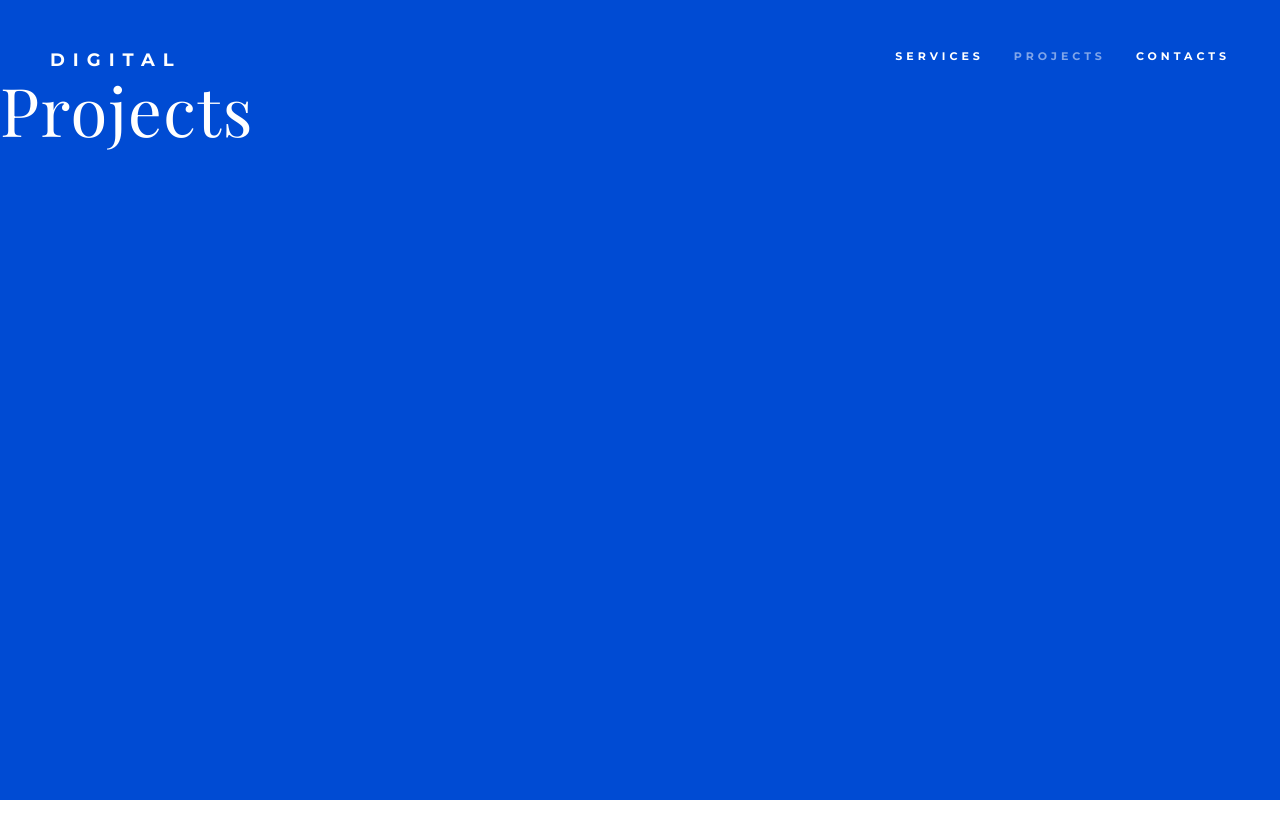
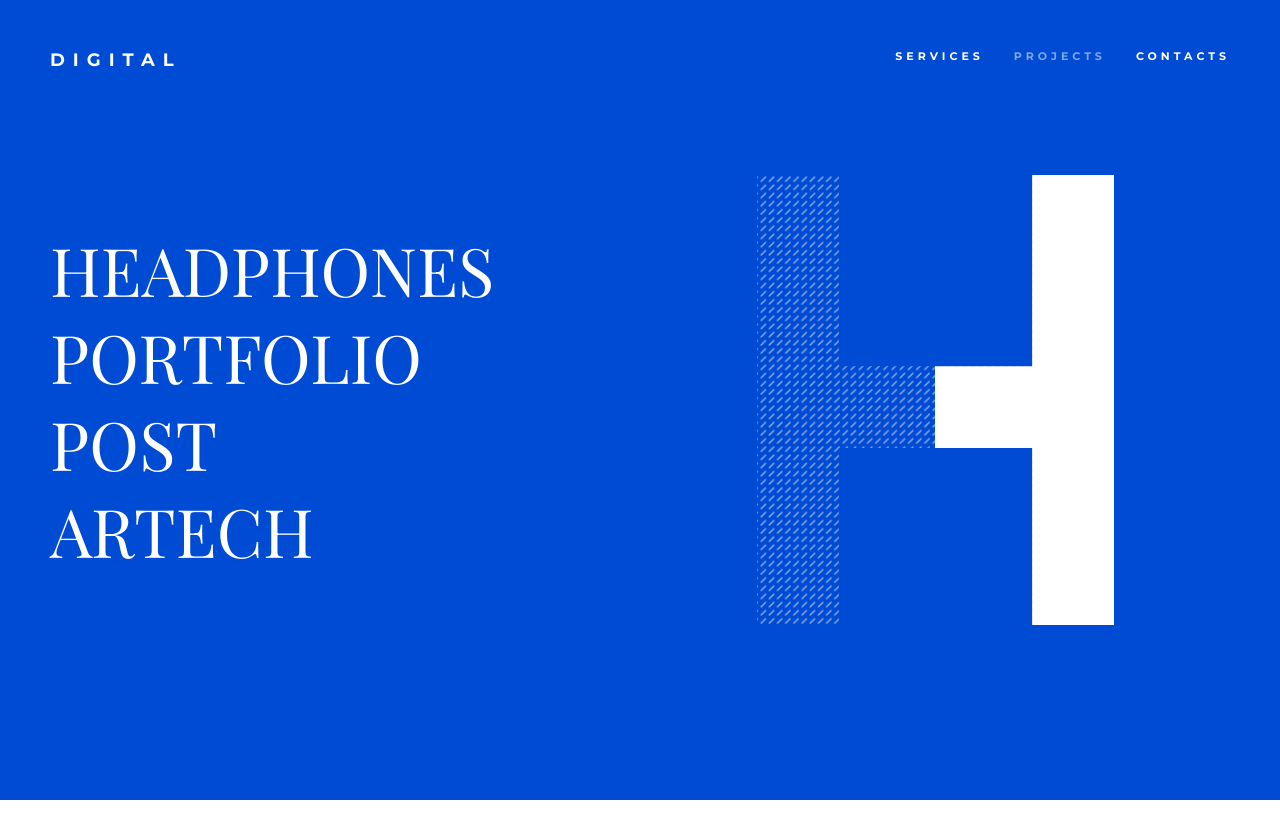
Before and after one commit to kasarda/agency, a React app: page /projects in a window 1280 px wide. Built offline with nearby package versions, Linux system fonts and the light colour scheme.

Commit message:
Init Projects

```diff
--- a/public/index.html
+++ b/public/index.html
@@ -53,14 +53,6 @@
 
   <svg viewbox="0 0 440 440">
     <defs>
-      <g id="letter-E">
-        <g fill="url('#dashed-pattern-E')">
-          <polygon points="380,82,380,2,139,2,99,2,59,2,59,438,99,438,139,438,380,438,380,358,139,358,139,258,351,258,351,178,139,178,139,82"></polygon>
-        </g>
-        <g class="fill-light-color" mask="url('#background-mask-E')">
-          <polygon points="380,82,380,2,139,2,99,2,59,2,59,438,99,438,139,438,380,438,380,358,139,358,139,258,351,258,351,178,139,178,139,82"></polygon>
-        </g>
-      </g>
 
       <g id="letter-H">
         <g fill="url('#dashed-pattern-H')">
--- a/src/Router.js
+++ b/src/Router.js
@@ -3,6 +3,7 @@ import { BrowserRouter, Route, Switch } from 'react-router-dom'
 
 import Navigation from './app/Navigation'
 import Home from './app/Home'
+import Projects from './app/Projects'
 
 
 //TODO -> Create component contact, projects, services and 404
@@ -16,7 +17,7 @@ class AppRouter extends Component {
                     <Switch>
                         <Route exact path="/" component={Home} />
                         <Route path="/services" render={() => <h1>Services</h1>} />
-                        <Route path="/projects" render={() => <h1>Projects</h1>} />
+                        <Route path="/projects" component={Projects} />
                         <Route path="/contacts" render={() => <h1>Contacts</h1>} />
                         <Route path="**" render={() => <h1>404</h1>} />
                     </Switch>
--- /dev/null
+++ b/src/app/Projects/Projects.sass
@@ -0,0 +1,46 @@
+@import "ts-modules/lib"
+@import "theme.sass"
+@import "animation.sass"
+
+#Projects
+    width: 100%
+    height: 100vh
+    +position(0, 0, absolute)
+    & > div
+        width: 50%
+        height: 100%
+        position: relative
+
+    .content
+        padding-left: 20px
+        +min(md)
+            padding-left: 50px
+        h2
+            margin: 10px 0
+            cursor: pointer
+            position: relative
+            padding-left: 0px
+            transition: padding-left .25s ease-in
+            &:hover
+                padding-left: 50px
+
+            &::before
+                content: ''
+                display: block
+                +center(y)
+                left: 0
+                width: 0px
+                height: 2px
+                background-color: $light-color
+                transition: width .25s ease-in
+            &:hover::before
+                width: 40px
+
+    .letter
+        padding-right: 20px
+        +min(md)
+            padding-right: 50px
+
+    .Letter
+        .fill-pattern
+            fill: $light-color
--- /dev/null
+++ b/src/app/Projects/index.js
@@ -0,0 +1,39 @@
+import React, { Component } from 'react'
+import { Link } from 'react-router-dom'
+
+
+import Letter from '../Letter'
+
+import './Projects.css'
+
+
+function Project({ name }) {
+    return (
+        <h2>
+            <Link to={`projects/${name}`}>
+                {name}
+            </Link>
+        </h2>
+    )
+}
+
+
+class Projects extends Component {
+    render() {
+        return (
+            <div id="Projects" className="flex">
+                <div className="content flex justify-center direction-col">
+                    <Project name="headphones" />
+                    <Project name="portfolio" />
+                    <Project name="post" />
+                    <Project name="artech" />
+                </div>
+                <div className="letter flex flex-center">
+                    <Letter letter="H" />
+                </div>
+            </div>
+        )
+    }
+}
+
+export default Projects
--- a/src/index.sass
+++ b/src/index.sass
@@ -60,6 +60,10 @@ p
         font-size: $paragraph-size
         line-height: $paragraph-line-height
 
+a
+    text-decoration: none
+    color: currentColor
+
 .button-primary
     display: inline-block
     text-decoration: none
```
Also changed, not shown: src/app/Projects/Projects.css (added), src/index.css.
